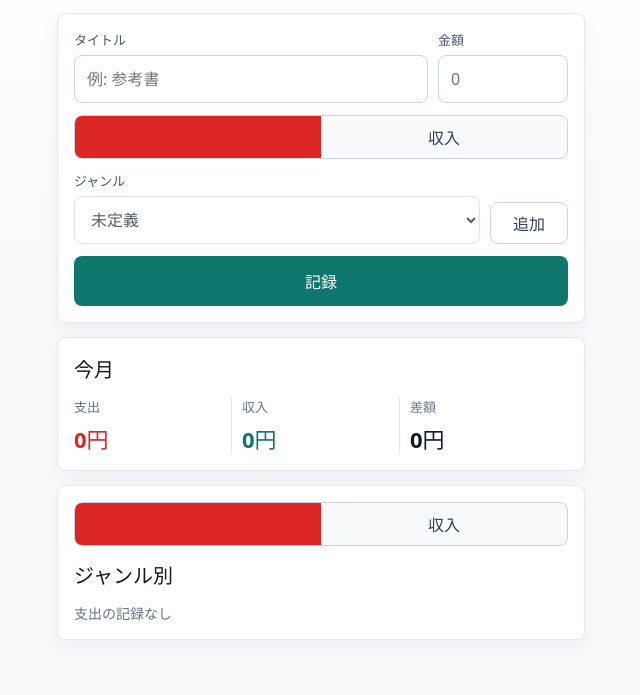
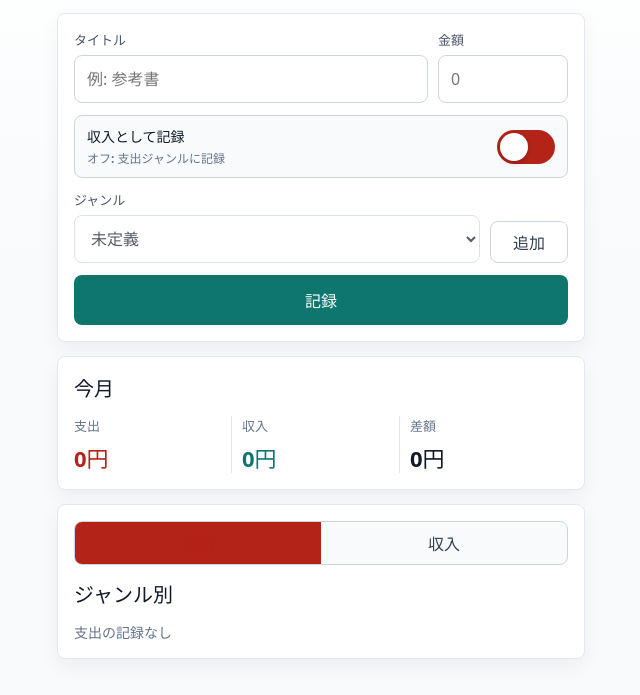
Before and after one commit to ring128/monthly-money, a website built with Vite: page index.html in a window 1280 px wide. Shown: the part 65-760 px from the top of the page, without its empty margins (319-959 px from the left). Built offline with nearby package versions, Linux system fonts and the light colour scheme.

Commit message:
Improve income toggle and contrast

```diff
--- a/src/main.ts
+++ b/src/main.ts
@@ -192,7 +192,7 @@ const renderHome = () => {
           <input id="amount-input" inputmode="numeric" placeholder="0" />
         </label>
       </div>
-      ${renderSegment("record-type", recordType)}
+      ${renderIncomeToggle(recordType)}
       <div class="genre-control">
         <label>
           <span>ジャンル</span>
@@ -312,6 +312,28 @@ const renderSegment = (name: string, value: MoneyType) => `
   </div>
 `;
 
+const renderIncomeToggle = (value: MoneyType) => {
+  const isIncome = value === "income";
+
+  return `
+    <div class="income-toggle-row">
+      <div>
+        <span class="toggle-label">収入として記録</span>
+        <small>${isIncome ? "オン: 収入ジャンルに記録" : "オフ: 支出ジャンルに記録"}</small>
+      </div>
+      <button
+        class="income-switch ${isIncome ? "on" : ""}"
+        data-action="income-toggle"
+        role="switch"
+        aria-checked="${isIncome}"
+        aria-label="収入として記録"
+      >
+        <span></span>
+      </button>
+    </div>
+  `;
+};
+
 const renderMonthSummary = (title: string, total: ReturnType<typeof getMonthTotal>) => `
   <section class="panel summary-panel">
     <h2>${title}</h2>
@@ -362,6 +384,7 @@ const handleAction = (element: HTMLElement) => {
   if (action === "record") addRecord();
   if (action === "export") exportData();
   if (action === "import") importData();
+  if (action === "income-toggle") setRecordType(recordType === "income" ? "expense" : "income");
   if (action === "record-type") setRecordType(readMoneyType(element));
   if (action === "summary-type") setSummaryType(readMoneyType(element));
   if (action === "analysis-type") setAnalysisType(readMoneyType(element));
--- a/src/styles.css
+++ b/src/styles.css
@@ -128,6 +128,65 @@ button:focus-visible {
   align-items: end;
 }
 
+.income-toggle-row {
+  display: flex;
+  align-items: center;
+  justify-content: space-between;
+  gap: 14px;
+  min-height: 56px;
+  padding: 10px 12px;
+  border: 1px solid #cbd5e1;
+  border-radius: 8px;
+  background: #f8fafc;
+}
+
+.income-toggle-row > div {
+  display: grid;
+  gap: 3px;
+  min-width: 0;
+}
+
+.toggle-label {
+  color: #111827;
+  font-size: 14px;
+  font-weight: 850;
+}
+
+.income-toggle-row small {
+  color: #64748b;
+  font-size: 12px;
+  font-weight: 700;
+}
+
+.income-switch {
+  position: relative;
+  flex: 0 0 auto;
+  width: 58px;
+  height: 34px;
+  border: 0;
+  border-radius: 999px;
+  background: #b42318;
+  padding: 3px;
+}
+
+.income-switch span {
+  display: block;
+  width: 28px;
+  height: 28px;
+  border-radius: 999px;
+  background: #ffffff;
+  box-shadow: 0 2px 5px rgb(15 23 42 / 0.22);
+  transition: transform 160ms ease;
+}
+
+.income-switch.on {
+  background: #0f766e;
+}
+
+.income-switch.on span {
+  transform: translateX(24px);
+}
+
 .segmented {
   display: grid;
   grid-template-columns: 1fr 1fr;
@@ -150,7 +209,7 @@ button:focus-visible {
 }
 
 .segmented button.expense {
-  background: #dc2626;
+  background: #b42318;
 }
 
 .segmented button.income {
@@ -214,7 +273,7 @@ button:focus-visible {
 }
 
 .expense {
-  color: #dc2626 !important;
+  color: #b42318 !important;
 }
 
 .income {
```
